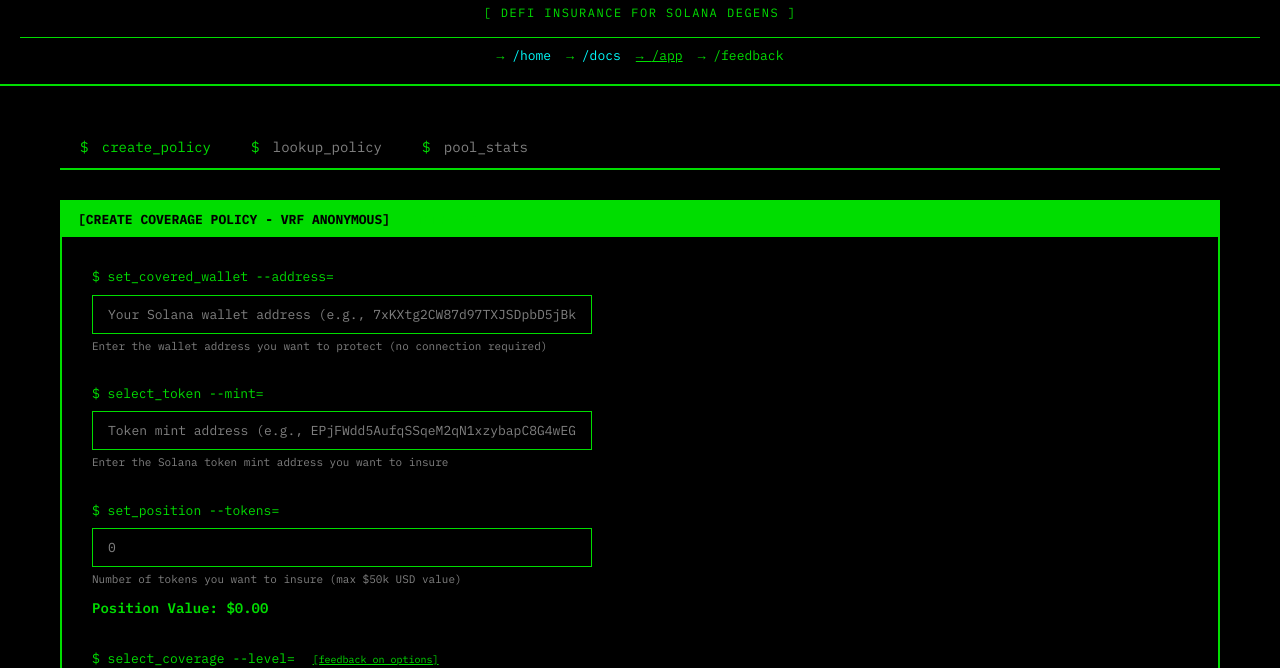
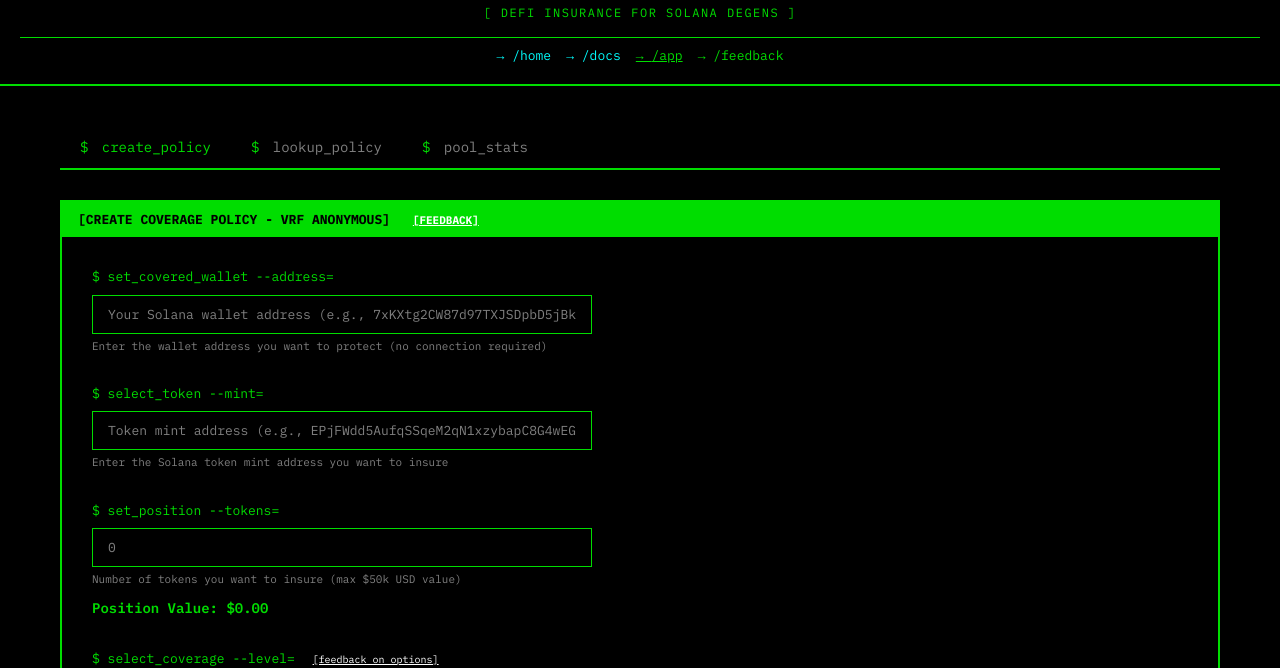
Before and after one commit to i2gucci/tokenshield, a website: page web/app.html in a window 1280 px wide. Shown: the part 134-802 px from the top of the page. Drawn offline with Linux system fonts and the light colour scheme.

Commit message:
accessibility updates

```diff
--- a/web/styles.css
+++ b/web/styles.css
@@ -112,7 +112,7 @@ body.terminal-mode {
 
 .nav-link-cmd::before {
     content: '→ ';
-    color: var(--terminal-fg);
+    color: inherit;
     transition: all 0.2s ease;
 }
 
@@ -2205,6 +2205,21 @@ body.terminal-mode {
     color: #00dd00 !important;
 }
 
+/* Feedback link contrast fixes - prevent green on green */
+.box-header .feedback-link,
+.box-header .feedback-link-small {
+    color: var(--terminal-white) !important;
+    text-decoration: underline;
+}
+
+.form-label .feedback-link,
+.form-label .feedback-link-small,
+.premium-header .feedback-link,
+.premium-header .feedback-link-small {
+    color: var(--terminal-white) !important;
+    text-decoration: underline;
+}
+
 /* Spacing Utilities */
 .mt-10 {
     margin-top: 10px;
```
